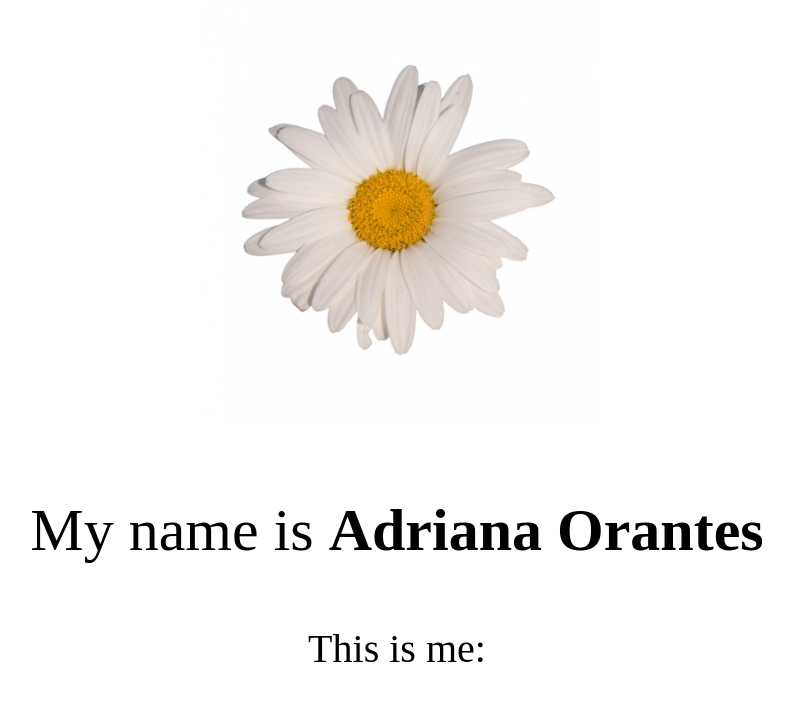
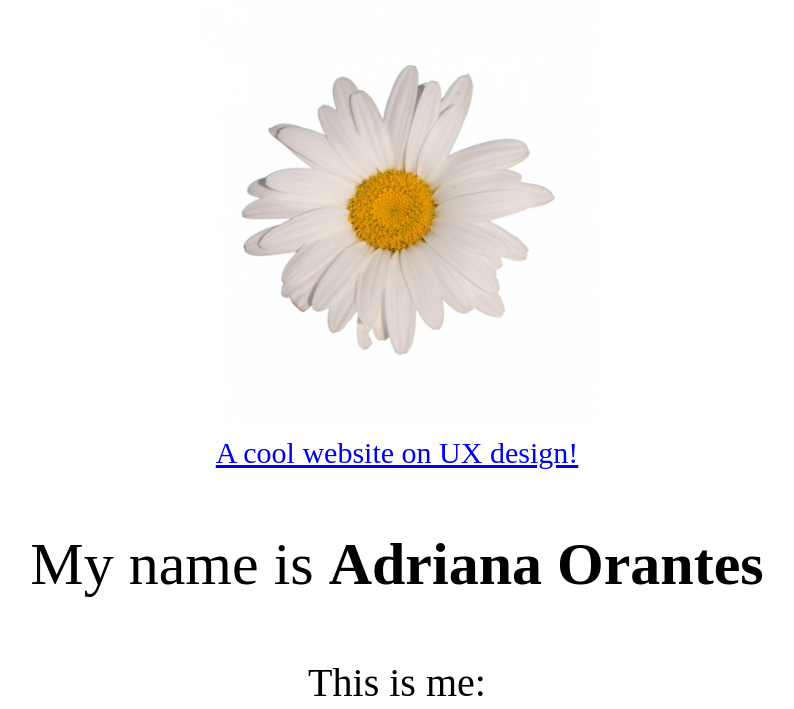
Before and after one commit to ao2732/ao2732_final, a Flask app: page / in a window 1280 px wide. Shown: the part 212-921 px from the top of the page, without its empty margins (243-1037 px from the left). Run offline with Flask 2, Linux system fonts and the light colour scheme.

Commit message:
Added link on homepage

```diff
--- a/final/templates/index.html
+++ b/final/templates/index.html
@@ -28,6 +28,8 @@
     <a class="font-size-small" href="/photos">Photos</a>
     <br>
     <img src="/static/flower.jpg" style="width:400px" </img>
+    <br>
+    <a class ="font-size-small"href="https://lawsofux.com/">A cool website on UX design! </a>
      <p class="font-size-large"> My name is <b> Adriana Orantes </b></p>
     <p class="font-size-medium"> This is me: </p>
     <img src="/static/headshotOfficial.png" style="width:500px" </img>
```
Also changed, not shown: 2 other files.
